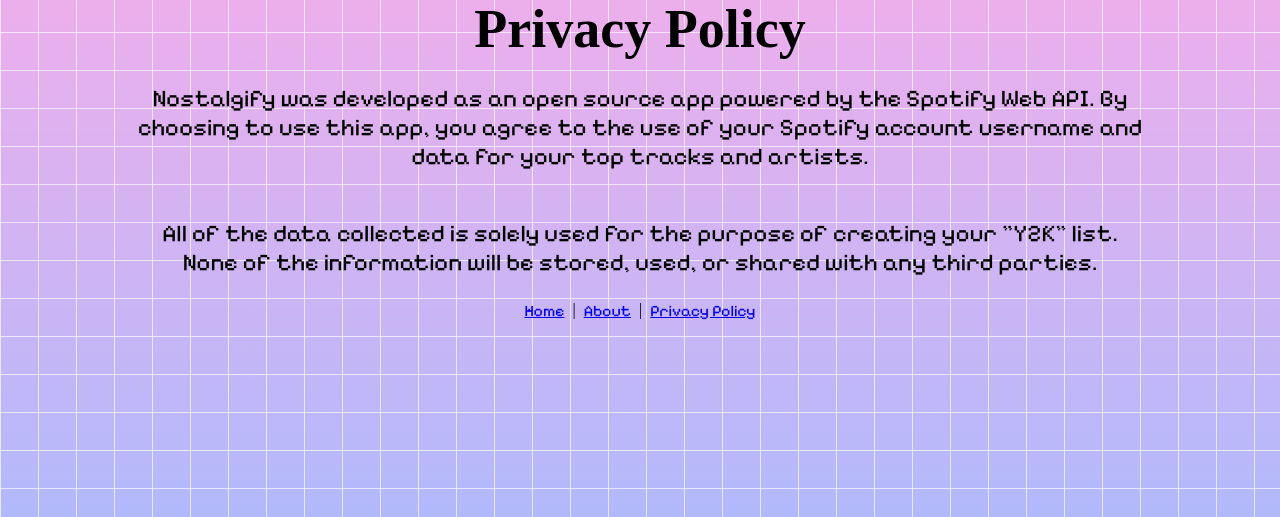
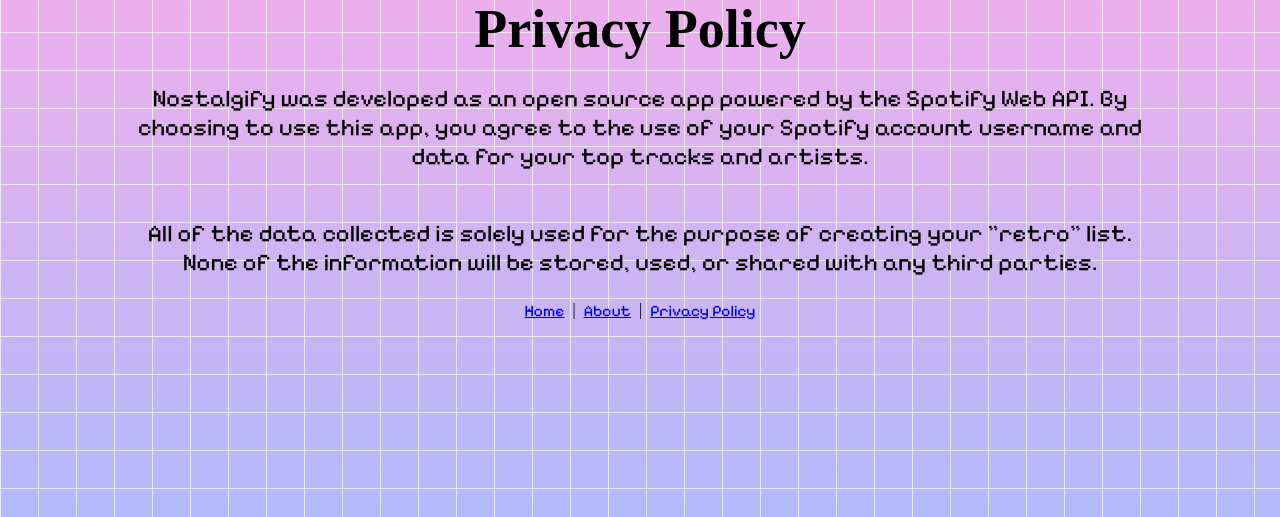
Before and after one commit to jiajun2002/Nostalgify, a Flask app: page /privacy in a window 1280 px wide. Shown: the part 158-675 px from the top of the page. Run offline with Flask 3, Linux system fonts and the light colour scheme; some web fonts are replaced.

Commit message:
renamed to nostalgify

```diff
--- a/templates/privacy.html
+++ b/templates/privacy.html
@@ -20,7 +20,7 @@
           Nostalgify was developed as an open source app powered by the Spotify Web API. By choosing to use this app, you agree to the use of your Spotify account username and data for your top tracks and artists.
         </p>
         <p class = 'privacy-text'>
-          All of the data collected is solely used for the purpose of creating your "Y2K" list. None of the information will be stored, used, or shared with any third parties.
+          All of the data collected is solely used for the purpose of creating your "retro" list. None of the information will be stored, used, or shared with any third parties.
         </p>
       </div>
       <footer class = 'footer-container'>
```
